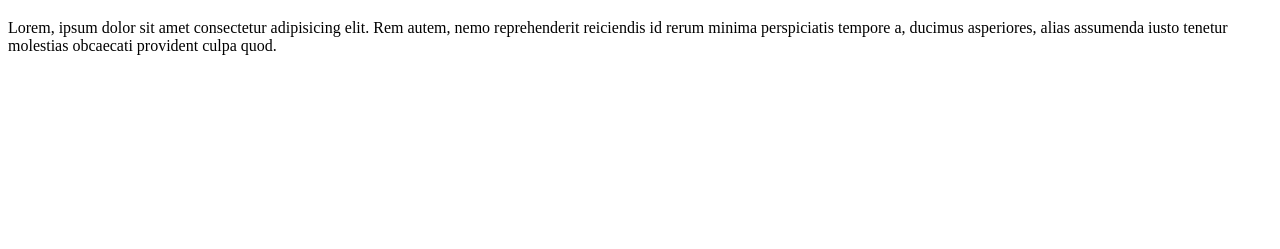
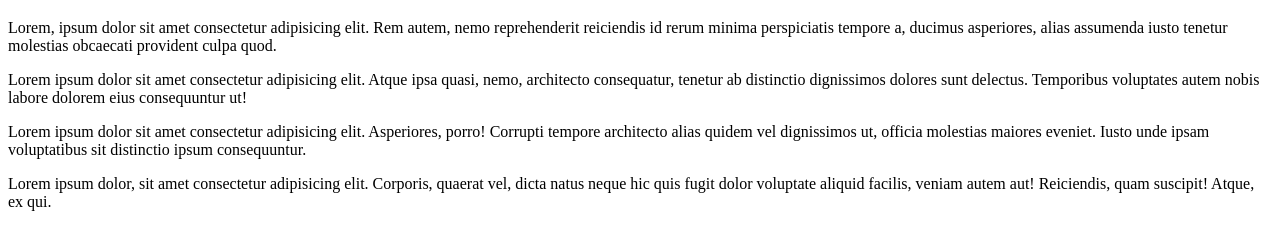
Before and after one commit to kodehackx/DesarrolloWeb, a plain HTML site: page index.html in a window 1280 px wide. Shown: the part 61-310 px from the top of the page. Drawn offline with Linux system fonts and the light colour scheme.

Commit message:
first commit1

```diff
--- a/index.html
+++ b/index.html
@@ -9,5 +9,8 @@
 <body>
     <h1>Proyecto Web</h1>
     <p>Lorem, ipsum dolor sit amet consectetur adipisicing elit. Rem autem, nemo reprehenderit reiciendis id rerum minima perspiciatis tempore a, ducimus asperiores, alias assumenda iusto tenetur molestias obcaecati provident culpa quod.</p>
+    <p>Lorem ipsum dolor sit amet consectetur adipisicing elit. Atque ipsa quasi, nemo, architecto consequatur, tenetur ab distinctio dignissimos dolores sunt delectus. Temporibus voluptates autem nobis labore dolorem eius consequuntur ut!</p>
+    <p>Lorem ipsum dolor sit amet consectetur adipisicing elit. Asperiores, porro! Corrupti tempore architecto alias quidem vel dignissimos ut, officia molestias maiores eveniet. Iusto unde ipsam voluptatibus sit distinctio ipsum consequuntur.</p>
+    <p>Lorem ipsum dolor, sit amet consectetur adipisicing elit. Corporis, quaerat vel, dicta natus neque hic quis fugit dolor voluptate aliquid facilis, veniam autem aut! Reiciendis, quam suscipit! Atque, ex qui.</p>
 </body>
 </html>
```
